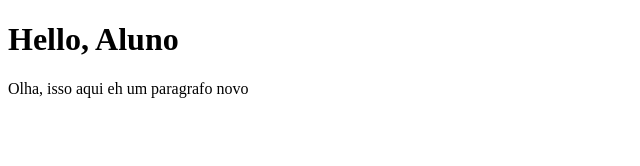
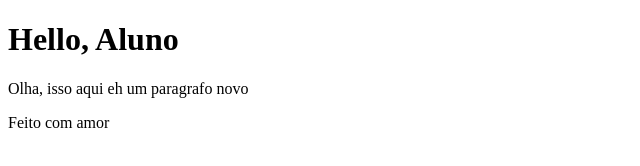
Before and after one commit to angeloevangelista1d56407011b4/meu-app, a plain HTML site: page index.html in a window 1280 px wide. Shown: the whole page, without its empty margins (0-640 px from the left). Drawn offline with Linux system fonts and the light colour scheme.

Commit message:
Adiciona o footer

```diff
--- a/index.html
+++ b/index.html
@@ -11,5 +11,7 @@
     <p>
       Olha, isso aqui eh um paragrafo novo
     </p>
+
+    <footer>Feito com amor</footer>
   </body>
 </html>
```
